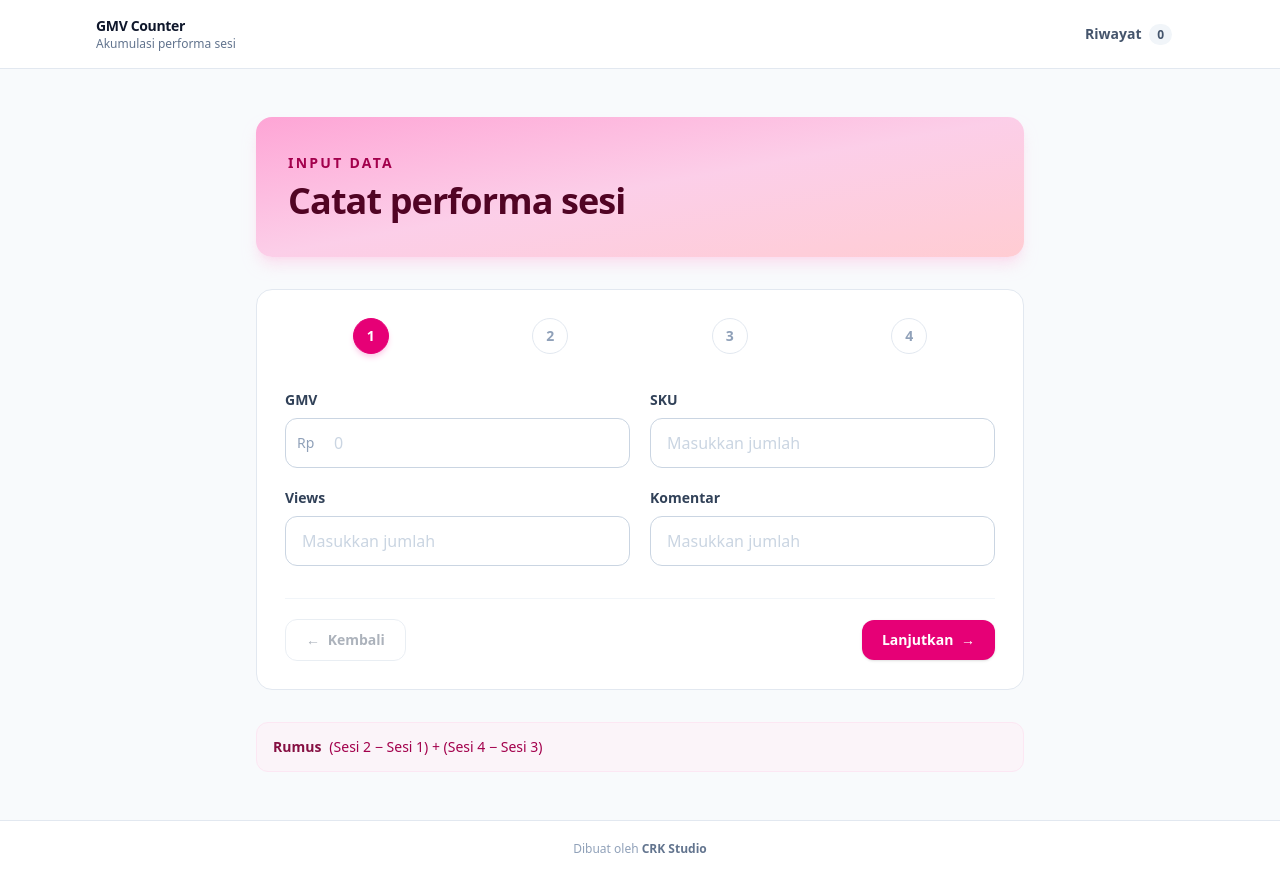
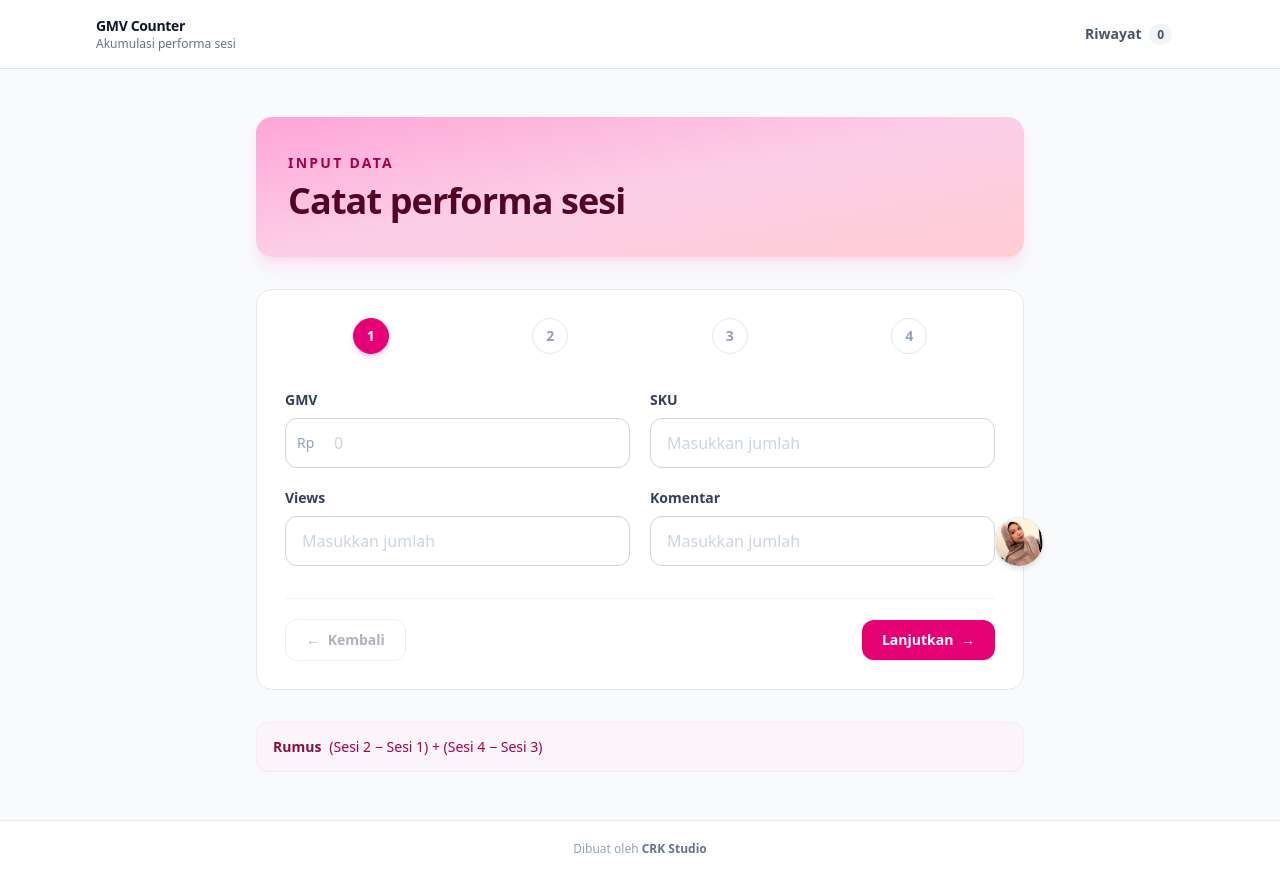
Before and after one commit to faizallmaullana/gmv-counter, a Vue app: page / in a window 1280 px wide. Built offline with nearby package versions, Linux system fonts and the light colour scheme.

Commit message:
fix: klik

```diff
--- a/src/App.vue
+++ b/src/App.vue
@@ -18,6 +18,10 @@ const activeResult = ref(null)
 const installPrompt = ref(null)
 const copiedReport = ref(false)
 const reportToDelete = ref(null)
+const sengPosition = ref({ left: 0, top: 0 })
+const sengSize = 48
+const sengClickCount = ref(0)
+const sengFullscreen = ref(false)
 
 const completed = computed(() => sessions.map((session) => fields.every((field) => session[field.key] !== '' && Number.isFinite(Number(session[field.key])))))
 const canContinue = computed(() => true)
@@ -180,8 +184,31 @@ async function installApp() {
   installPrompt.value = null
 }
 
+function moveSeng() {
+  const maxLeft = Math.max(0, window.innerWidth - sengSize)
+  const maxTop = Math.max(0, window.innerHeight - sengSize)
+  sengPosition.value = {
+    left: Math.round(Math.random() * maxLeft),
+    top: Math.round(Math.random() * maxTop),
+  }
+}
+
+function clickSeng() {
+  if (sengFullscreen.value) {
+    sengFullscreen.value = false
+    sengClickCount.value = 0
+    moveSeng()
+    return
+  }
+
+  sengClickCount.value += 1
+  if (sengClickCount.value >= 3) sengFullscreen.value = true
+  else moveSeng()
+}
+
 onMounted(() => {
   loadHistory()
+  moveSeng()
   window.addEventListener('beforeinstallprompt', (event) => {
     event.preventDefault()
     installPrompt.value = event
@@ -214,7 +241,6 @@ onMounted(() => {
             </div>
           </div>
         </header>
-<!-- trigger aja -->
         <div class="mb-8 rounded-2xl border border-slate-200 bg-white p-5 sm:p-7">
           <div class="mb-7 flex items-start justify-between gap-2">
             <div v-for="(session, index) in sessions" :key="index" class="flex min-w-0 flex-1 flex-col items-center">
@@ -296,6 +322,16 @@ onMounted(() => {
         </div>
       </section>
     </div>
+    <button
+      class="fixed z-40 overflow-hidden transition-all duration-300 focus:outline-none"
+      :class="sengFullscreen ? 'inset-0 h-screen w-screen cursor-zoom-out' : 'size-12 rounded-full shadow-md ring-1 ring-slate-200 hover:scale-110 focus:ring-4 focus:ring-pink-200'"
+      :style="sengFullscreen ? {} : { left: `${sengPosition.left}px`, top: `${sengPosition.top}px` }"
+      :aria-label="sengFullscreen ? 'Kecilkan ikon seng' : 'Pindahkan ikon seng'"
+      title="Klik untuk memindahkan"
+      @click="clickSeng"
+    >
+      <img src="/seng.webp" alt="" class="size-full object-cover" :class="sengFullscreen ? '' : 'rounded-full'" />
+    </button>
     <footer class="border-t border-slate-200 bg-white py-5 text-center text-xs text-slate-400">Dibuat oleh <a href="https://crkstudio.com" target="_blank" rel="noopener noreferrer" class="font-semibold text-slate-500 transition hover:text-pink-600">CRK Studio</a></footer>
   </div>
 </template>
```
Also changed, not shown: public/seng.webp (added).
